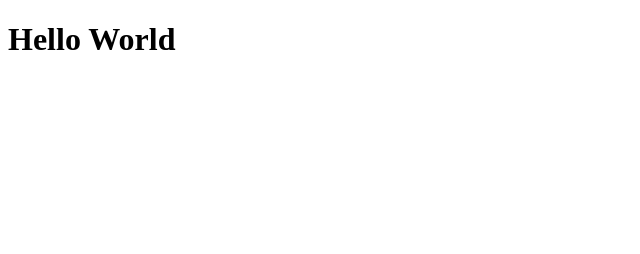
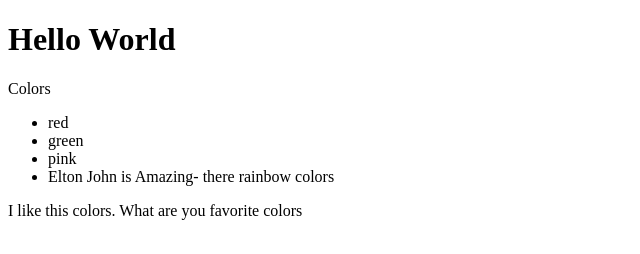
Before and after one commit to CardsFan89/savvy-portfolio-brittensindelar, a website: page index.html in a window 1280 px wide. Shown: the whole page, without its empty margins (0-640 px from the left). Drawn offline with Linux system fonts and the light colour scheme.

Commit message:
added Elton

```diff
--- a/index.html
+++ b/index.html
@@ -4,9 +4,20 @@
     <meta charset="UTF-8">
     <meta name="viewport" content="width=device-width, initial-scale=1.0">
     <meta http-equiv="X-UA-Compatible" content="ie=edge">
-    <title>Britten's Savvy Coders Portfolio Website </title>
+    <title>Hello World</title>
 </head>
+
 <body>
-   <h1>Hello World</h1>
+    <h1>Hello World</h1>
+    <p>Colors</p>
+    <ul>
+
+        <li>red</li>
+        <li>green</li>
+        <li>pink</li>
+        <li> Elton John is Amazing- there rainbow colors</li>
+    </ul>
+
+    <p>I like this colors. What are you favorite colors</p>
 </body>
 </html>
```
Also changed, not shown: package.json (added, +24 -0 lines), README.md, 4 other files.
